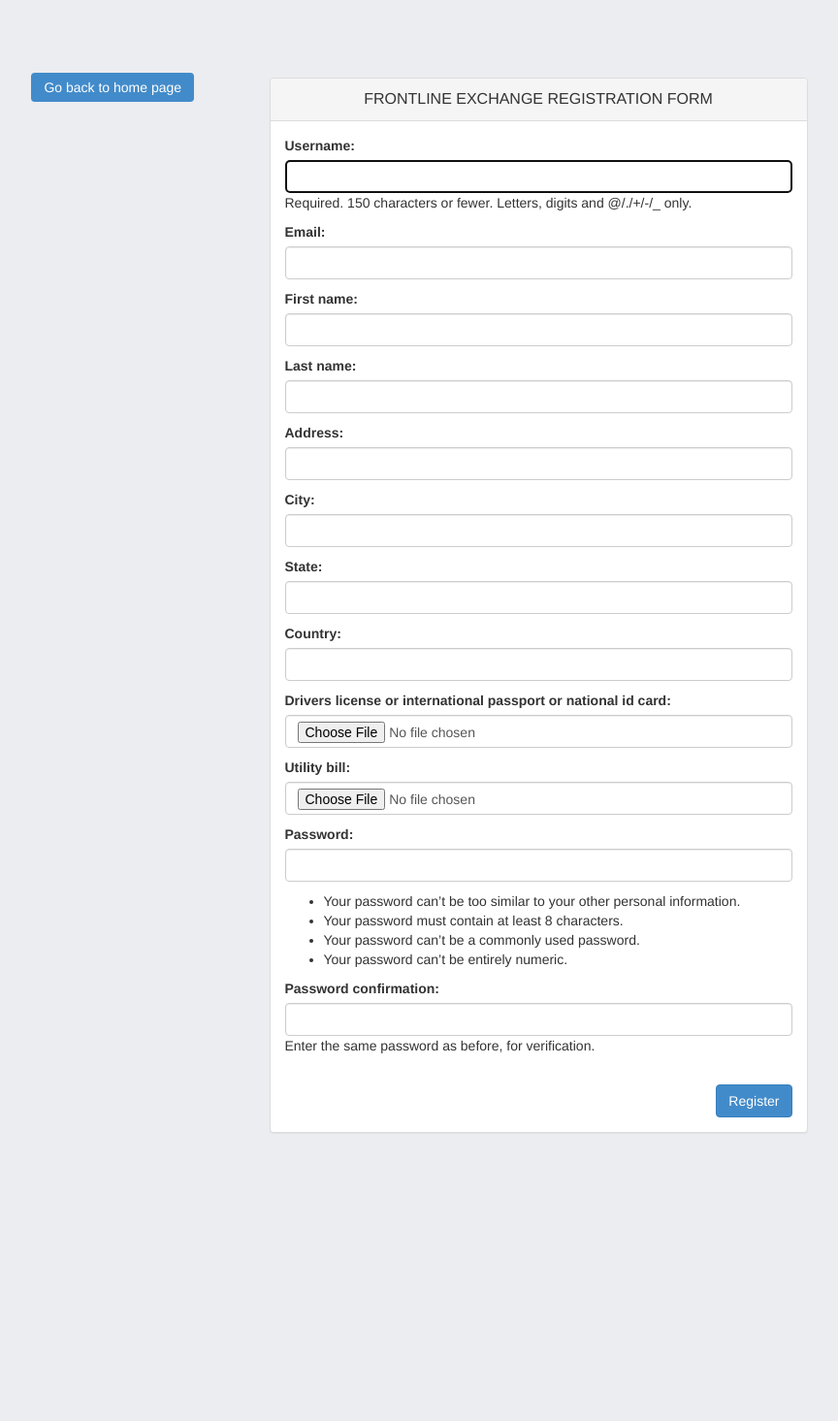
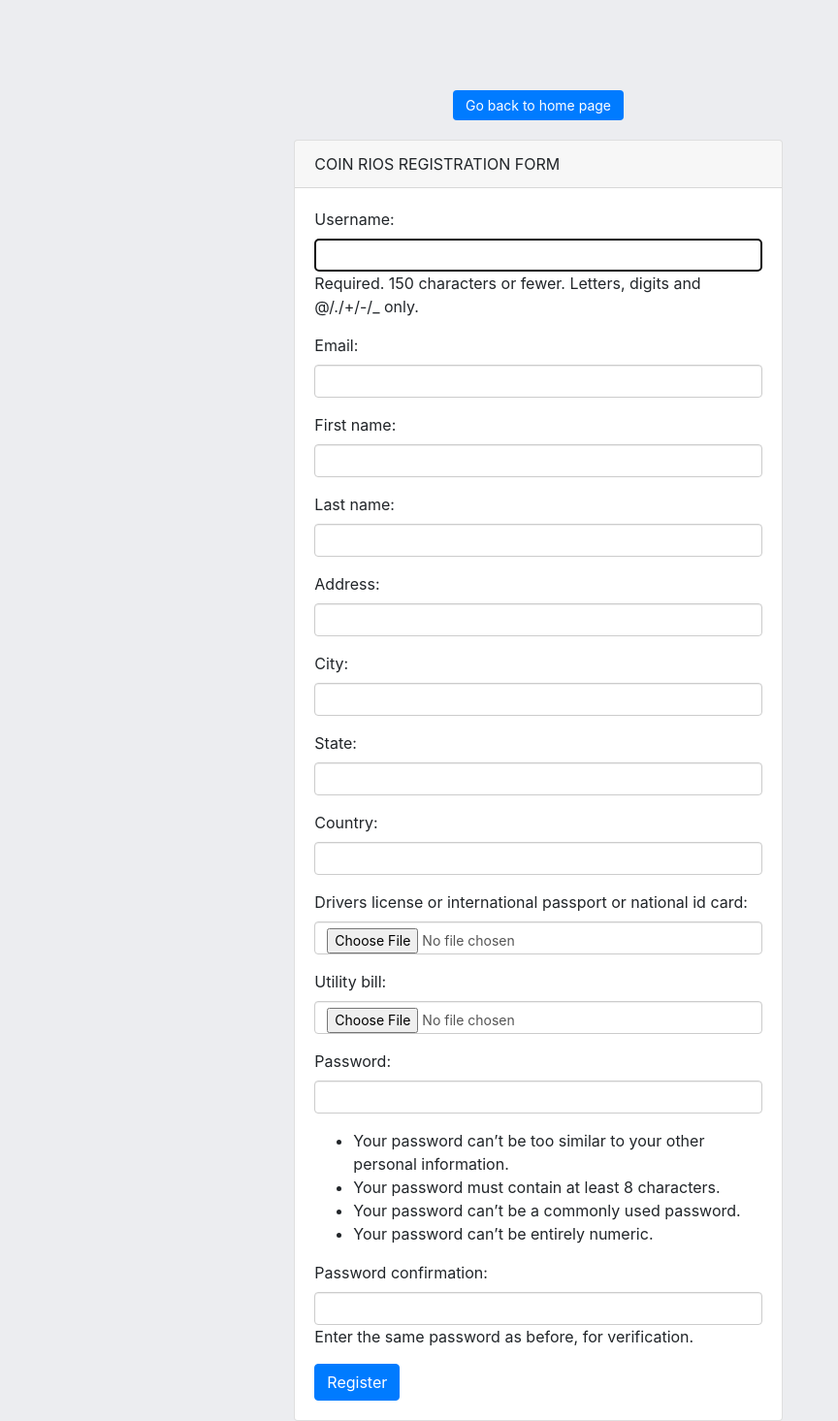
Before and after one commit to Charlesugo/coinrios, a Django app: page /accounts/signup/user/ in a window 1280 px wide. Shown: the whole page at 97% size, without its empty margins (85-949 px from the left). Before the commit the page ends 1168 px from the top, so only its background shows below. Run offline with Django 3.2, Linux system fonts and the light colour scheme; some libraries are stand-ins or nearby versions.

Commit message:
error correction

```diff
--- a/crypto/templates/crypto/verification_process.html
+++ b/crypto/templates/crypto/verification_process.html
@@ -27,7 +27,7 @@
                     <div class="news-text">
                         <h4 class="text-center">Welcome {{ user }} </h4>
                         <p class="lead">
-                            Welcome to frontline exchange the Nigerian No. 1 exchanger.<br>
+                            Welcome to Coin Rios the Nigerian No. 1 exchanger.<br>
                             Buy and sell coins in a minute.
                         </p>
                     </div>
@@ -50,7 +50,7 @@
                 <div class="s-12 l-10">
                     <div class="news-text">
                         <h4 class="text-center">Welcome {{ user }} </h4>
-                        <p class="lead">Hey {{ user }}, welcome to frontline exchange the Nigerian No. 1 exchanger.
+                        <p class="lead">Hey {{ user }}, welcome to Coin Rios the Nigerian No. 1 exchanger.
                             verification takes less than 24 hours
                         </p>
                     </div>
--- a/login/templates/registration/signup_form.html
+++ b/login/templates/registration/signup_form.html
@@ -4,35 +4,33 @@
     {% load static %}
     <meta charset="UTF-8">
     <title>Frontline Exchange Registration Form</title>
-    <link rel="stylesheet" href="{% static 'administrator/css/bootstrap-1.css' %}" />
+    <link rel="stylesheet" href="{% static 'crypto/css/bootstrap.css' %}" />
     <link rel="stylesheet" href="{% static 'administrator/css/hugoFramework.css' %}" />
 </head>
 <body style="background-color:#ecedf0;">
 <br><br><br><br>
-    <div class="container">
-        <div class="row">
-            <div class="col-md-3 text-center">
-                <a href="{% url 'crypto:landingPage' %}" class="hugoBtn btn-primary">Go back to home page</a>
-                <br><br>
-            </div>
-            <div class="col-md-6">
-                <div class="panel panel-default">
-                    <div class="panel-heading">
-                        <div class="panel-title text-center">FRONTLINE EXCHANGE REGISTRATION FORM</div>
-                    </div>
-                    <div class="panel-body">
+    <div class="container-fluid">
+        <div class="text-center">
+            <a href="{% url 'crypto:landingPage' %}" class="hugoBtn btn-primary">Go back to home page</a>
+            <br><br>
+        </div>
+        <div class="row justify-content-center">
+            <div class="col-12 col-sm-8 col-md-5">
+                <div class="card">
+                    <div class="card-header cardHeader">COIN RIOS REGISTRATION FORM</div>
+                    <div class="card-body cardBody">
                         <form method="post" enctype="multipart/form-data">
                             {% csrf_token %}
-                            {{ form.as_p }}<br>
-                            <button class="btn btn-primary pull-right" type="submit">Register</button>
+                            {{ form.as_p }}
+                            <button type="submit" class="btn btn-primary pull-right">Register</button>
+                            <!--<a href="{% url 'login' %}" class="float-right btn btn-outline-info">Login</a>-->
                         </form>
                     </div>
                 </div>
             </div>
-            <div class="col-md-3"></div>
         </div>
-        <br><br><br><br>
     </div>
+
     <script src="{% static 'administrator/js/jquery.js' %}"></script>
     <script src="{% static 'administrator/js/bootstrap.js' %}"></script>
 </body>
--- a/login/views/registered_user.py
+++ b/login/views/registered_user.py
@@ -1,5 +1,6 @@
 from django.contrib.auth import login
 from django.shortcuts import redirect
+from django.urls import reverse_lazy
 from django.views.generic import CreateView
 
 from login.models import User
@@ -9,6 +10,7 @@ from login.forms import RegisteredUserSignUpForm
 class RegisteredUserSignUpView(CreateView):
     model = User
     form_class = RegisteredUserSignUpForm
+    # success_url = reverse_lazy("registered_user:dashboard")
     template_name = 'registration/signup_form.html'
 
     def get_context_data(self, **kwargs):
@@ -17,7 +19,7 @@ class RegisteredUserSignUpView(CreateView):
 
     def form_valid(self, form):
         user = form.save()
-        login(self.request, user)
+        # login(self.request, user)
         return redirect('registered_user:dashboard')
 
 "2216133060"
--- a/requirements.txt
+++ b/requirements.txt
@@ -1,3 +1,4 @@
 django
 gunicorn
+requests
 django-heroku
```
Also changed, not shown: login/templates/registration/login.html (+11 -10 lines), administrator/static/administrator/js/conversion.js (indentation only), db.sqlite3, media/3D.png (added), media/bird.png (added), media/coffee.png (added), media/effects_trans.png (added), media/iphone.PNG (added), media/lockers.png (added).
